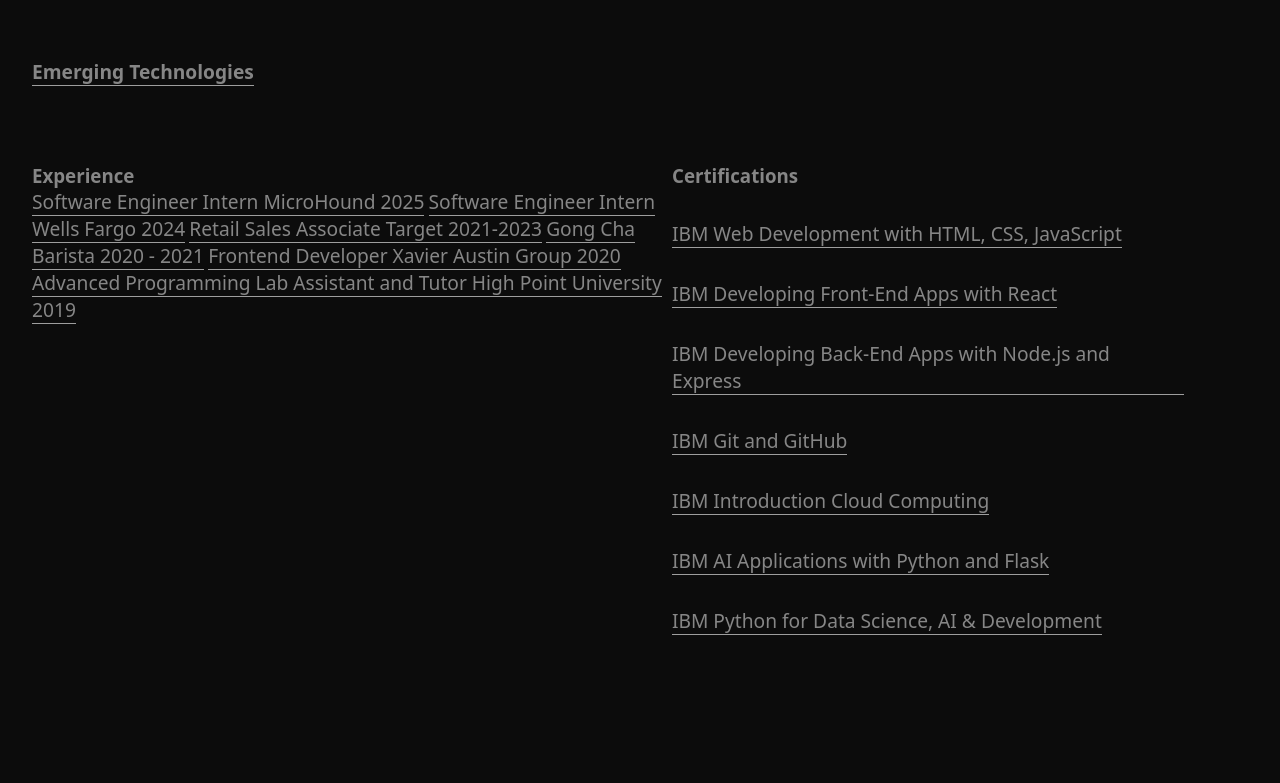
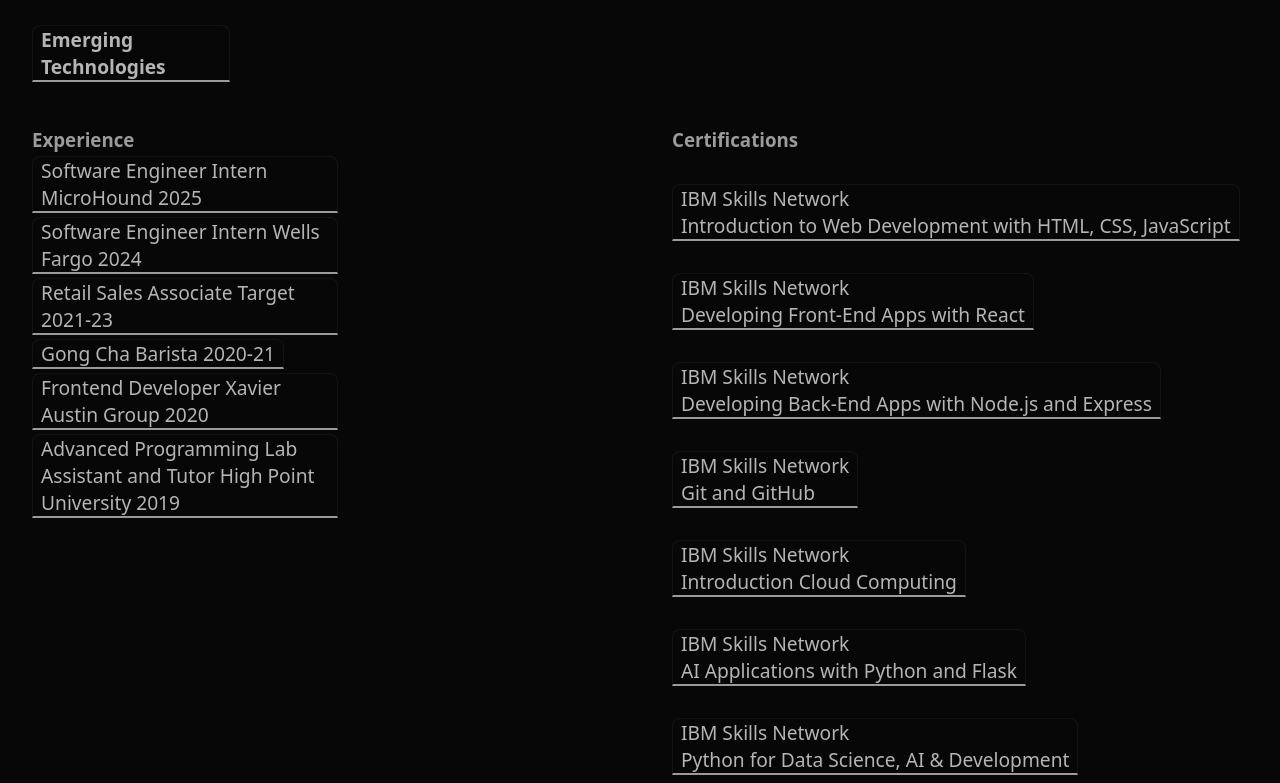
Before and after one commit to kaleb-dean/kaleb-dean.github.io, a plain HTML site: page index.html in a window 1280 px wide. Shown: the part 356-1139 px from the top of the page. Before the commit the page ends 999 px from the top, so only its background shows below. Drawn offline with Linux system fonts and the light colour scheme.

Commit message:
resizing

```diff
--- a/index.html
+++ b/index.html
@@ -50,7 +50,7 @@
     </section>
     <section class="certifications">
         <h3>Certifications</h3>
-        <a class="droplink">IBM Web Development with HTML, CSS, JavaScript</a>
+        <a class="droplink">IBM Skills Network <br/> Introduction to Web Development with HTML, CSS, JavaScript</a>
         <a  class="dropdown" href="https://coursera.org/share/e08cc5afeef25d530b5aea2ae8ffa7b1">
             <img
                 src="./public/images/certs/web-development-certification.jpg"
@@ -59,16 +59,16 @@
                 Introduction to Web Development with HTML, CSS, JavaScript
                 an online non-credit course authorized by IBM and offered through Coursera">
         </a>
-        <a class="droplink">IBM Developing Front-End Apps with React</a>
+        <a class="droplink">IBM Skills Network <br/> Developing Front-End Apps with React</a>
         <a class="dropdown" href="https://coursera.org/share/bc74b0f72701e60c8b822009dabd4f99">
             <img
                 src="./public/images/certs/react-certification.jpg"
                 alt="Apr 14, 2023
                     Kaleb Dean has successfully completed
                     Developing Front-End Apps with React
-                    an online non-credit course authorized by IBM and offered through Coursera">
+                    an online non-credit course authorized by IBM and offered through Coursera <br/>">
         </a>
-        <a class="droplink">IBM Developing Back-End Apps with Node.js and Express</a>
+        <a class="droplink">IBM Skills Network <br/> Developing Back-End Apps with Node.js and Express</a>
         <a class="dropdown" href="https://coursera.org/share/39b1183646bb44682d26470aad3032a5">
             <img
                 src="./public/images/certs/backend-certification.jpg"
@@ -76,7 +76,7 @@
                 Developing Back-End Apps with Node.js and Express
                 an online non-credit course authorized by IBM and offered through Coursera">
         </a>
-        <a class="droplink">IBM Git and GitHub</a>
+        <a class="droplink">IBM Skills Network <br/> Git and GitHub</a>
         <a class="dropdown" href="https://coursera.org/share/011124b0a9907416b3a3d47899692eba">
             <img
                 src="./public/images/certs/git-github-certification.jpg"
@@ -85,7 +85,7 @@
                 Getting Started with Git and GitHub
                 an online non-credit course authorized by IBM and offered through Coursera">
         </a>
-        <a class="droplink">IBM Introduction Cloud Computing</a>
+        <a class="droplink">IBM Skills Network <br/> Introduction Cloud Computing</a>
         <a class="dropdown" href="https://coursera.org/share/c53461098e276e47c5facbb083cbc00f">
             <img
                 src="./public/images/certs/cloud-computing-certification.jpg"
@@ -94,7 +94,7 @@
                 Introduction to Cloud Computing
                 an online non-credit course authorized by IBM and offered through Coursera">
         </a>
-        <a class="droplink">IBM AI Applications with Python and Flask</a>
+        <a class="droplink">IBM Skills Network <br/> AI Applications with Python and Flask</a>
         <a class="dropdown" href="https://coursera.org/share/8e72eaf5bd1ef03d81191825a8e94c80">
             <img
                 src="./public/images/certs/ai-certification.jpg"
@@ -103,7 +103,7 @@
                 Developing AI Applications with Python and Flask
                 an online non-credit course authorized by IBM and offered through Coursera">
         </a>
-        <a class="droplink">IBM Python for Data Science, AI & Development</a>
+        <a class="droplink">IBM Skills Network <br/> Python for Data Science, AI & Development</a>
         <a class="dropdown" href="https://coursera.org/share/584eefcabf76ec47985849a4f9353738">
             <img
                 src="./public/images/certs/data-science-certification.jpg"
@@ -126,16 +126,16 @@
         <a class="droplink">Software Engineer Intern Wells Fargo 2024</a>
         <ul class="dropdown">
             <li>Collaborated on the design and development of responsive websites, ensuring usability, performance, and SEO optimization.</li>
-            <li>Partnered with cross-functional teams—including Power BI, design, and engineering—to align project goals and deliver cohesive solutions.</li>
+            <li>Partnered with cross-functional teams; including Power BI, design, and engineering; to align project goals and deliver cohesive solutions.</li>
             <li>Delivered team presentations and documented workflows to facilitate knowledge transfer and support onboarding of new team members.</li>
         </ul>
-        <a class="droplink">Retail Sales Associate Target 2021-2023</a>
+        <a class="droplink">Retail Sales Associate Target 2021-23</a>
         <ul class="dropdown">
             <li>Processed customer transactions efficiently while providing accurate cashiering services and maintaining a friendly checkout experience.</li>
             <li>Fulfilled online and in-store orders promptly, ensuring accuracy and timely delivery to meet customer satisfaction goals.</li>
             <li>Expanded my knowledge base to support multiple departments, contributing to overall store operations and team flexibility.</li>
         </ul>
-        <a class="droplink">Gong Cha Barista 2020 - 2021</a>
+        <a class="droplink">Gong Cha Barista 2020-21</a>
         <ul class="dropdown">
             <li>Managed closing and opening tasks.</li>
             <li>Created relationships with customers while quickly preparing appealing drinks.</li>
--- a/public/css/home.css
+++ b/public/css/home.css
@@ -60,34 +60,25 @@ section.skills p {
     position: relative;
     bottom: 36px;
 }
-section.skills .hidden {
+/* section.skills .hidden {
     visibility: visible;
     height: 0px;
     display: block;
     overflow-y: hidden;
-}
+} */
 section.certifications .droplink {
     margin-top: 32px;
+    max-width: 90%;
 }
 ul {
   list-style: none;
 }
 
-li::before {
-  content: "•";
-  display: inline-block;
-  width: 4px;
-  height: 4px;
-  margin-right: 0.5rem;
-  /* background-color: #bdbdbd;
-  border-radius: 0.375rem; */
-}
 li {
     width: 80%;
     list-style-type: circle;
     position: relative;
-    bottom: 16px;
-    right: 32px;
+    right: 16px;
     padding-bottom: 8px;
 }
 main h3 {
@@ -95,10 +86,6 @@ main h3 {
 }
 section.certifications {
     grid-column: 2;
-}
-img {
-    width: 80%;
-    margin-left: 16px;
 }
 footer {
     padding-top: 22%;
@@ -113,17 +100,23 @@ footer {
     display: none;
 }
 .droplink {
+    display: block;
     margin-top: 4px;
     width: fit-content;
-    border-bottom: 2px solid var(--green);
+    max-width: 60%;
     font-size: 1.2rem;
-    max-width: 80%;
-}
-.droplink:hover {
-    cursor: pointer;
+    max-width: 45%;
+    padding: 0 8px;
+    border: solid rgba(255, 255, 255, 0.05) 1px;
+    border-radius: 8px 8px 0 0;
 }
 .inline {
     display: inline-block;
+}
+.dropdown img {
+    display: block;
+    width: 80%;
+    margin-top: 4px;
 }
 
 @media only screen and (min-width: 760px) {
@@ -150,8 +143,8 @@ footer {
     h1 {
         margin-bottom: 0;
     }
-    section img {
-        margin: 4px 0 0 0;
+    .dropdown img {
+        width: 95%;
     }
     section.skills {
         display: block;
@@ -162,17 +155,17 @@ footer {
 }
 
 body.dark {
-    background: rgb(12, 12, 12);
-    color: rgba(255,255,255, 0.5);
+    background: rgb(7, 7, 7);
+    color: rgba(255,255,255, 0.6);
 }
 
 body.dark a {
-    color: rgba(255,255,255,0.5);
+    color: rgba(255,255,255,0.6);
 }
 body.dark .droplink {
-    color: rgba(255,255,255, 0.5);
+    color: rgba(255,255,255, 0.7);
     transition: .1s ease;
-    border-bottom: solid rgba(255,255,255,0.6) 1px;
+    border-bottom: solid rgba(255,255,255,0.6) 2px;
 }
 body.dark .droplink:hover {
     color: rgba(255,255,255, 0.9);
@@ -182,5 +175,5 @@ body.dark .droplink:active {
     border-bottom: solid var(--green) 3px;
 }
 body.dark .droplink:focus {
-    border-bottom: solid var(--green) 1px;
+    border-bottom: solid var(--green) 2px;
 }
```
